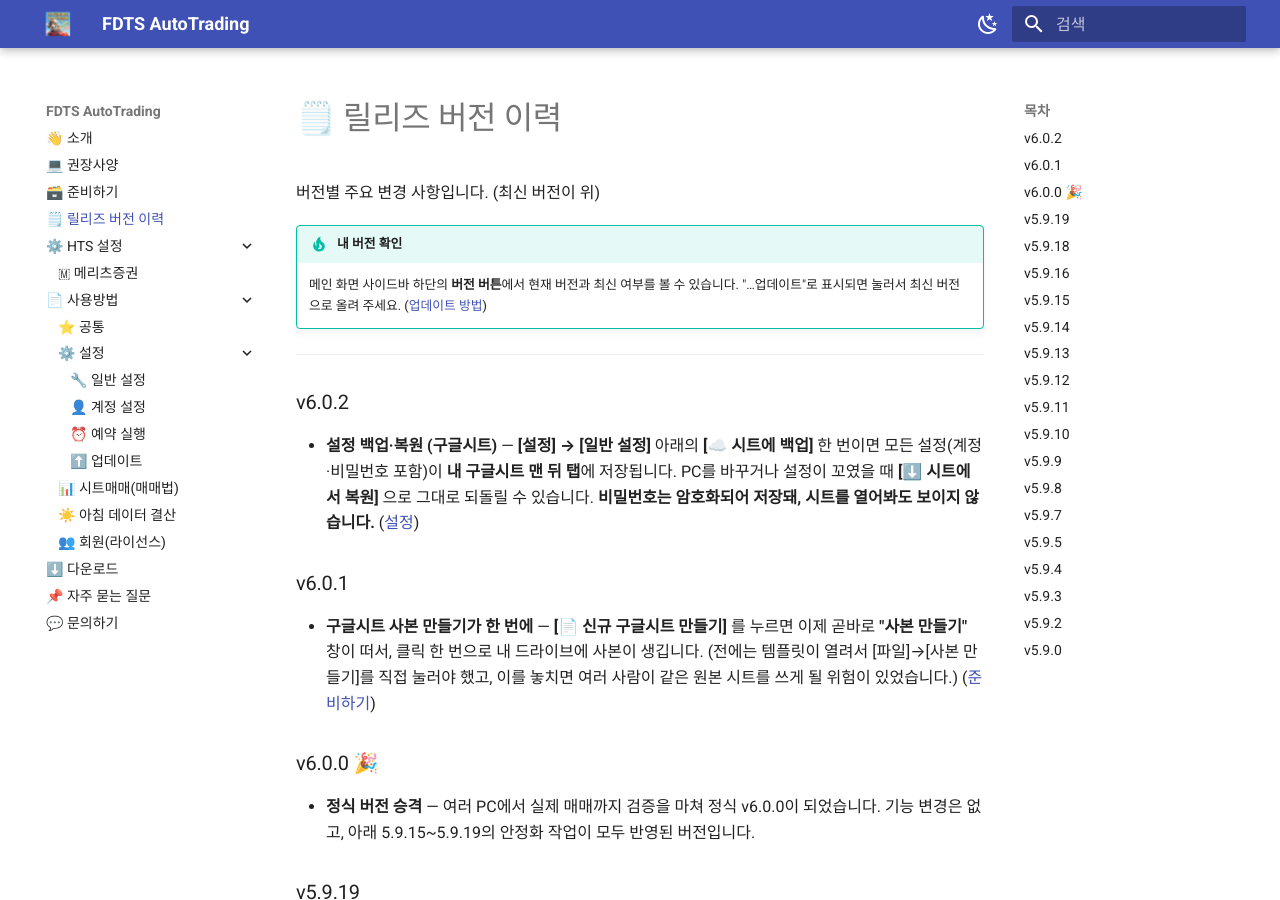
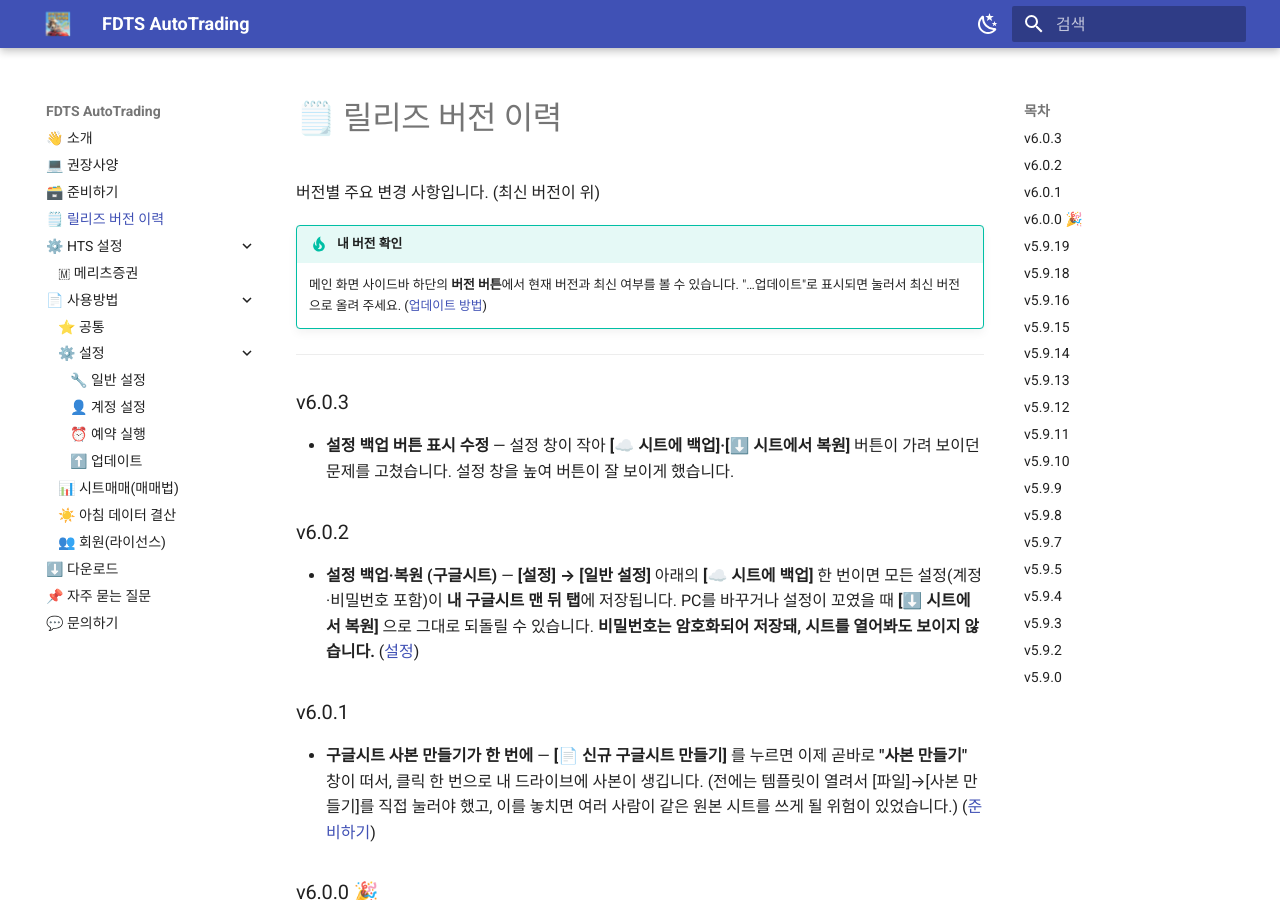
Before and after one commit to roykimever/FDTS-Dist, an MkDocs documentation site: the page built from docs/releases.md, in a window 1280 px wide and 900 px high. Built offline with MkDocs 1.6.1 and Material for MkDocs 9.7.7, drawn with Linux system fonts in a browser that asks for light colours.

Commit message:
docs: v6.0.3

```diff
--- a/docs/releases.md
+++ b/docs/releases.md
@@ -6,6 +6,9 @@
     메인 화면 사이드바 하단의 **버전 버튼**에서 현재 버전과 최신 여부를 볼 수 있습니다. "…업데이트"로 표시되면 눌러서 최신 버전으로 올려 주세요. ([업데이트 방법](usage/update.md))
 
 ---
+
+### v6.0.3
+- **설정 백업 버튼 표시 수정** — 설정 창이 작아 **[☁️ 시트에 백업]·[⬇️ 시트에서 복원]** 버튼이 가려 보이던 문제를 고쳤습니다. 설정 창을 높여 버튼이 잘 보이게 했습니다.
 
 ### v6.0.2
 - **설정 백업·복원 (구글시트)** — **[설정] → [일반 설정]** 아래의 **[☁️ 시트에 백업]** 한 번이면 모든 설정(계정·비밀번호 포함)이 **내 구글시트 맨 뒤 탭**에 저장됩니다. PC를 바꾸거나 설정이 꼬였을 때 **[⬇️ 시트에서 복원]** 으로 그대로 되돌릴 수 있습니다. **비밀번호는 암호화되어 저장돼, 시트를 열어봐도 보이지 않습니다.** ([설정](usage/settings.md))
```
